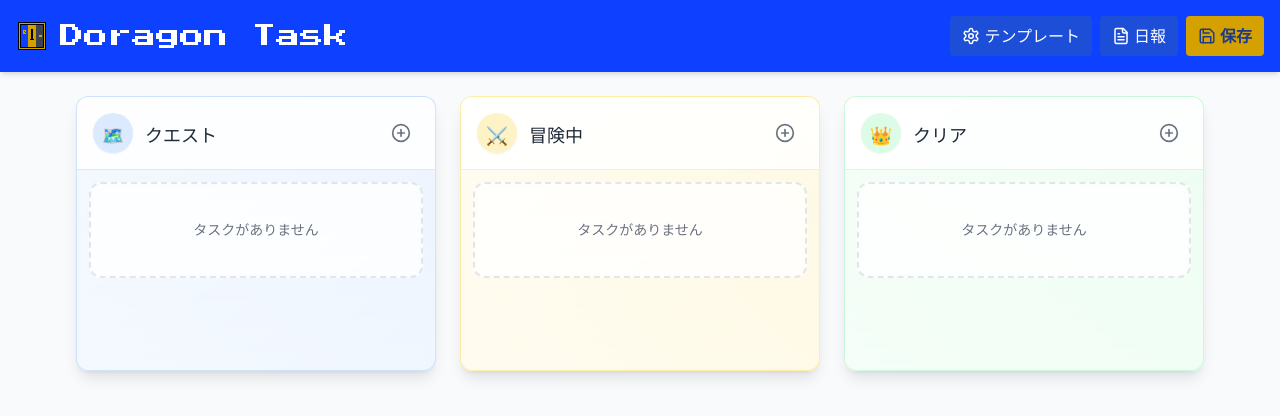
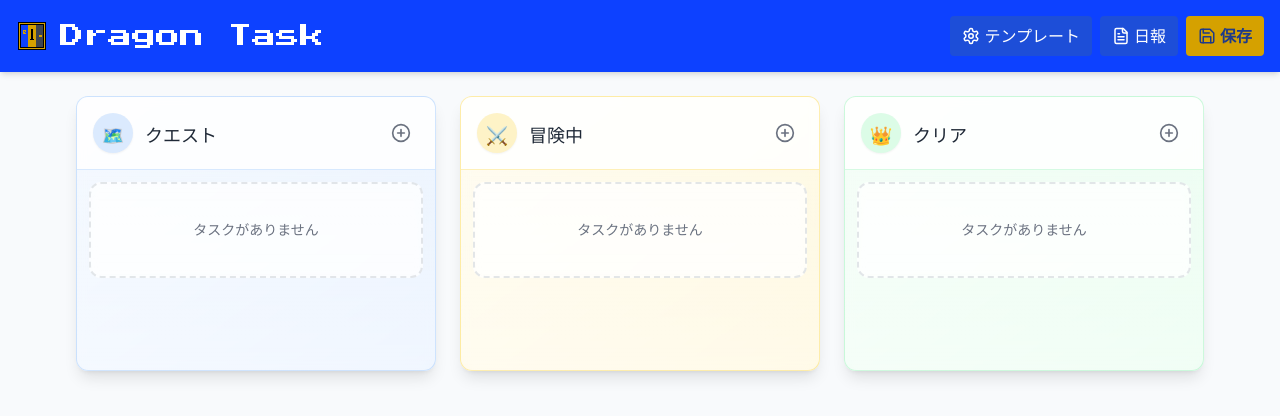
Before and after one commit to kozuke/quest-like-simple-kanban, a React (Vite) app: page / in a window 1280 px wide. Shown: the top 416 px of the page. Built offline with nearby package versions, Linux system fonts and the light colour scheme; a web font is replaced by a local one.

Commit message:
ヘッダーのタイトルを「Doragon Task」から「Dragon Task」に修正

```diff
--- a/src/components/Header.tsx
+++ b/src/components/Header.tsx
@@ -40,7 +40,7 @@ const Header: React.FC<HeaderProps> = ({ openReportModal, openTemplateModal }) =
             alt="Quest Board Logo"
             className="w-8 h-8 mr-3"
           />
-          <h1 className="text-2xl font-pixel">Doragon Task</h1>
+          <h1 className="text-2xl font-pixel">Dragon Task</h1>
         </div>
 
         <div className="flex items-center space-x-2">
```
